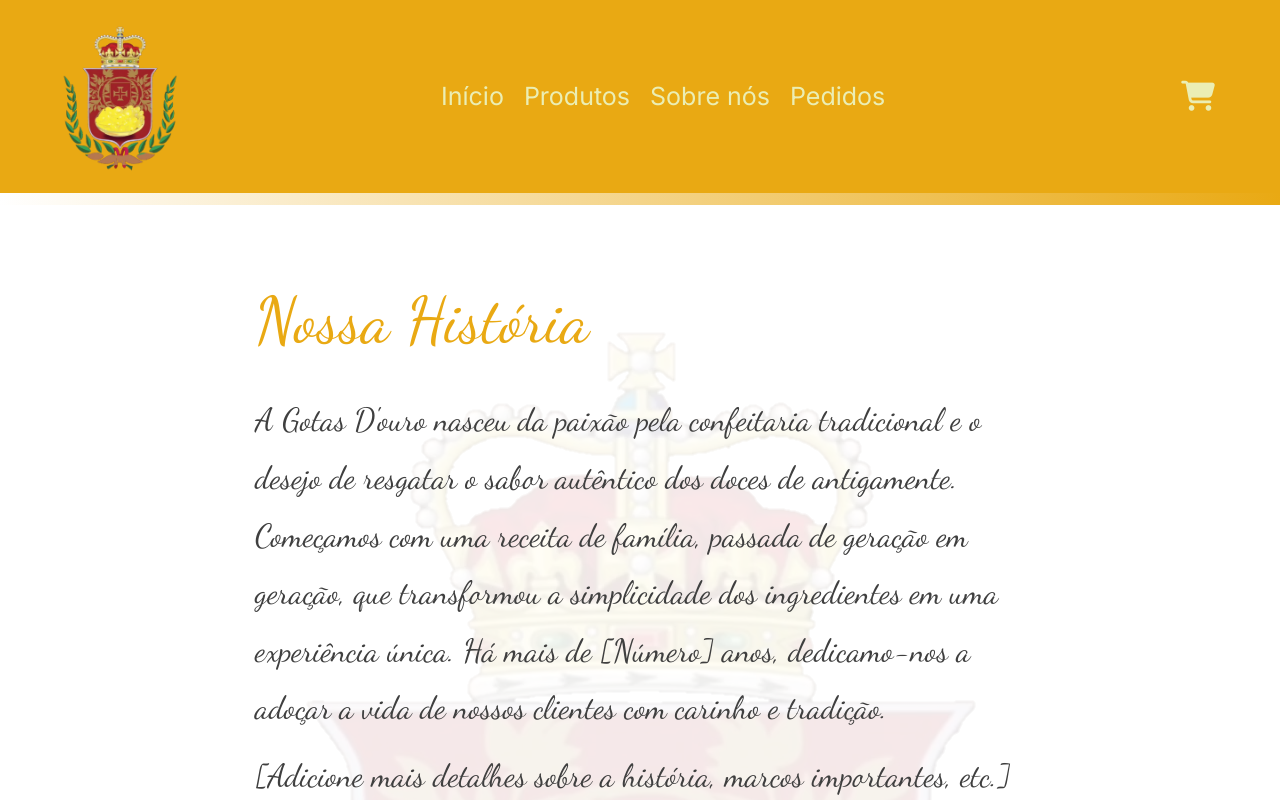
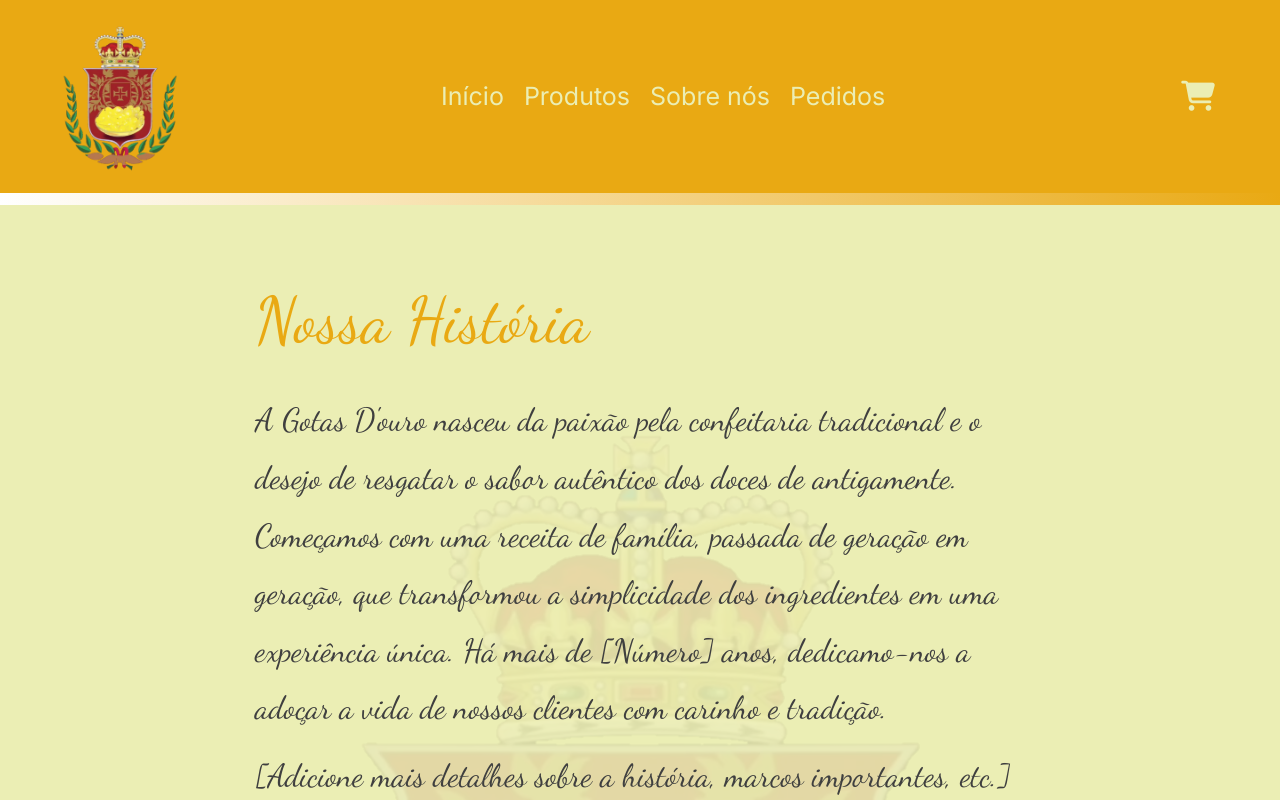
Before and after one commit to Wederfr/projeto-gotasdouro, a React (Vite) app in the folder frontend/: page /sobre-nos in a window 1280 px wide. Built offline with nearby package versions, Linux system fonts and the light colour scheme.

Commit message:
ajustes css pontuais

```diff
--- a/frontend/src/app.jsx
+++ b/frontend/src/app.jsx
@@ -47,9 +47,9 @@ function App() {
                 </div>
               } />
             </Routes>
+
+            <Footer /> {/* ✅ MOVI O FOOTER PARA DENTRO DO <main> */}
           </main>
-
-          <Footer />
         </div>
       </Router>
     </CartProvider>
--- a/frontend/src/pages/PedidosPage.jsx
+++ b/frontend/src/pages/PedidosPage.jsx
@@ -240,6 +240,7 @@ function PedidosPage() {
   };
 
   return (
+    <div className="pedidos-page-wrapper">
       <div className="pedidos-page-container">
         <h1>Seu Carrinho de Compras</h1>
 
@@ -534,6 +535,7 @@ function PedidosPage() {
         )}
         {/* --- FIM MODAL DE PAGAMENTO --- */}
       </div>
+    </div>
   );
 }
 
--- a/frontend/src/styles/PedidosPage.css
+++ b/frontend/src/styles/PedidosPage.css
@@ -18,11 +18,10 @@ body.pedidos-background {
     background-color: rgba(245, 244, 207, 0.9); /* Branco com 90% de opacidade */
     border-radius: 8px;
     box-shadow: 0 4px 8px rgba(0, 0, 0, 0.1);
+    padding-bottom: 50px;
+
 
 }
-
-
-
 
 .pedidos-page-container h1 {
     text-align: center;
@@ -37,7 +36,6 @@ body.pedidos-background {
     padding: 50px;
     font-size: 1.2em;
     color: #555;
-
 }
 
 .back-to-products-button {
@@ -681,4 +679,12 @@ body.pedidos-background {
     flex-direction: column;
     gap: 0;
   }
+
+.pedidos-page-container {
+
+    padding-bottom: 30px;    /* mobile menor (ajuste se quiser: 20–32px) */
+  }
 }
+
+/* ✅ SOLUÇÃO: Container com altura baseada no conteúdo */
+/* O footer vai ficar logo abaixo naturalmente */
--- a/frontend/src/styles/aboutus.css
+++ b/frontend/src/styles/aboutus.css
@@ -4,15 +4,20 @@
 @import url('https://fonts.googleapis.com/css2?family=Dancing+Script:wght@400;700&display=swap');
 /* A linha de importação foi alterada para Dancing Script */
 
+body {
+  background-color: #ebeeb4; /* exemplo */
+}
+
 .about-us-container {
-    padding: 50px; /* Seu padding original */
+    padding: 50px;
+    width: 100%;
     max-width: 900px;
     margin: 0 auto;
     border-radius: 8px;
     margin-bottom: 20px;
-    position: relative; /* ESSENCIAL: para posicionar o pseudo-elemento ::before */
-    overflow: hidden; /* Garante que a marca d'água não vaze se for muito grande */
-    z-index: 0; /* Garante que o container tenha um contexto de empilhamento */
+    position: relative;
+    overflow: hidden;
+    z-index: 0;
 }
 
 /* Pseudo-elemento para a Marca D'água apenas nesta página */
@@ -26,7 +31,7 @@
     background-image: url('/images/brasaoLogo.png'); /* Caminho da sua logo */
     background-repeat: no-repeat;
     background-position: center center; /* Centraliza DENTRO do about-us-container */
-    background-size: 120% auto; /* Ajuste o tamanho da logo aqui (experimente 40%, 50%, 70%) */
+    background-size: contain; /* Ajuste o tamanho da logo aqui (experimente 40%, 50%, 70%) */
     opacity: 0.1; /* AJUSTE AQUI PARA A TRANSPARÊNCIA DESEJADA (0.0 a 1.0). 0.1 é bem sutil. */
     z-index: -1; /* Coloca a marca d'água ATRÁS do conteúdo */
     pointer-events: none; /* Impede que a marca d'água interfira com cliques */
--- a/frontend/src/styles/header_footer.css
+++ b/frontend/src/styles/header_footer.css
@@ -9,6 +9,11 @@ html, body {
     margin: 0;
     padding: 0;
     box-sizing: border-box;
+}
+
+main {
+  padding-bottom: 0;
+  margin-bottom: 0;
 }
 
 /* --- Base Header --- */
@@ -271,6 +276,7 @@ footer {
     border-top: 12px solid;
     border-image: linear-gradient(to right, #ffffff, #e9a913) 1;
     font-family: "Inter", sans-serif;
+    margin-bottom: 0;
 }
 
 /* Desktop Footer Container */
@@ -329,27 +335,27 @@ footer {
     height: 50px;
 }
 
-/* ✅ Sticky footer: evita "gap" mostrando o background do body quando a página é curta */
-html, body {
-  height: 100%;
-}
-
+/* ✅ Sticky footer simples (sem conflito com header fixo) */
 body {
   min-height: 100vh;
   display: flex;
   flex-direction: column;
 }
 
-/* React root precisa ocupar o espaço disponível */
 #root {
   flex: 1;
   display: flex;
   flex-direction: column;
 }
 
-/* Empurra o footer para o fim da tela quando faltar conteúdo */
-footer {
-  margin-top: auto;
+.App {
+  flex: 1;
+  display: flex;
+  flex-direction: column;
+}
+
+.App > main {
+  flex: 1;
 }
 
 /* Mobile Footer Container (escondido por padrão, visível no mobile) */
@@ -465,7 +471,6 @@ footer {
     padding-top: 10px;
     padding-bottom: 0;
 }
-
 
 /* -------------------------------------RESPONSIVO (CELULAR/TABLET)------------------------------------- */
 @media screen and (max-width:780px) {
```
Lines whose indentation alone changed are shown as unchanged.
